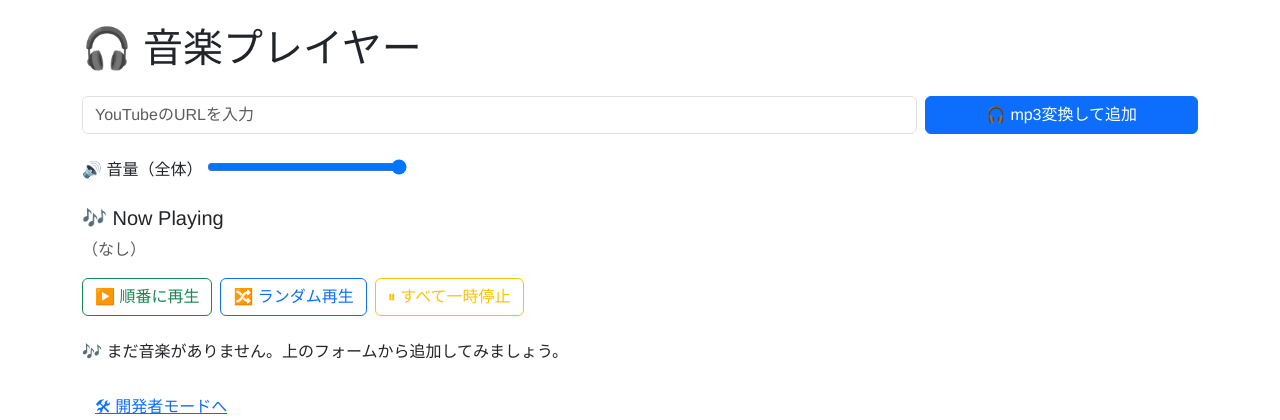
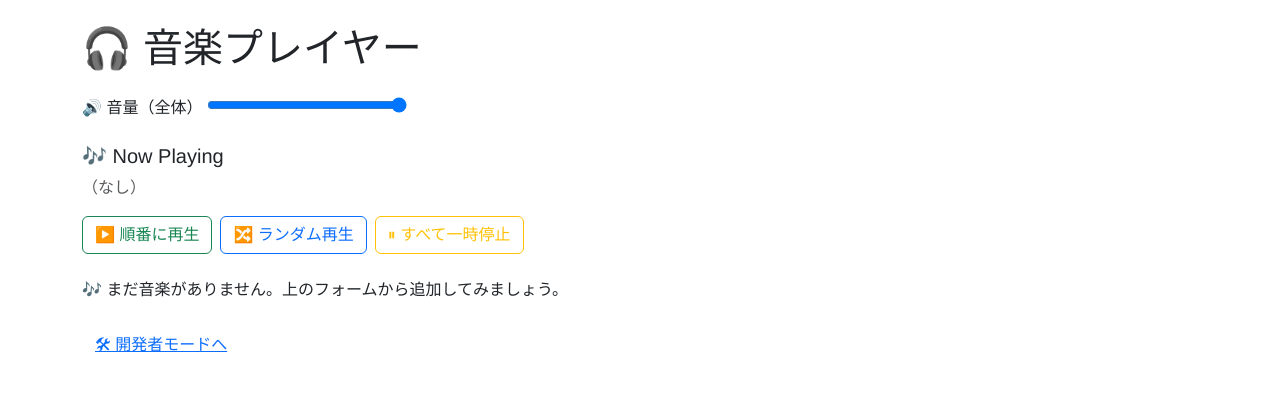
Before and after one commit to NorikiNoGit/music_app, a Flask app: page / in a window 1280 px wide. Shown: the top 420 px of the page. Run offline with Flask 3, Linux system fonts and the light colour scheme; data that the repository does not hold is empty.

Commit message:
dbに追加する機能はバグがあるので一時的に閉じた

```diff
--- a/app/templates/index.html
+++ b/app/templates/index.html
@@ -34,14 +34,15 @@
 <body class="container py-4">
   <h1 class="mb-4">🎧 音楽プレイヤー</h1>
 
-  <form method="post" class="mb-4 row g-2">
+  <!-- <form method="post" class="mb-4 row g-2">
     <div class="col-md-9 col-sm-12">
       <input type="text" name="url" class="form-control" placeholder="YouTubeのURLを入力" required>
     </div>
     <div class="col-md-3 col-sm-12">
       <button type="submit" class="btn btn-primary w-100">🎧 mp3変換して追加</button>
     </div>
-  </form>
+  </form> -->
+
 
   <div class="mb-3">
     <label for="global-volume" class="form-label">🔊 音量（全体）</label>
```
